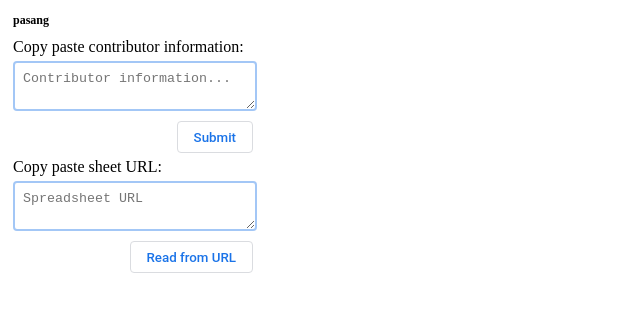
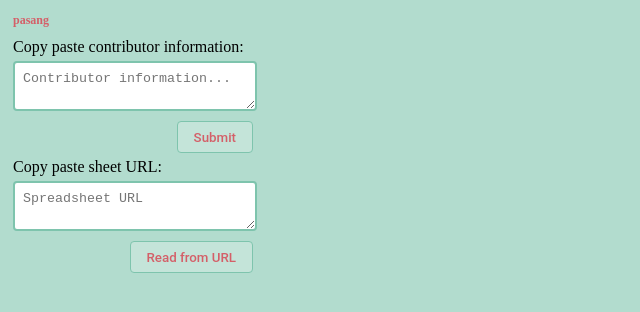
Before and after one commit to contributorshipcollaboration/pasang, a website built with webpack: page public/popup.html in a window 1280 px wide. Shown: the whole page, without its empty margins (0-640 px from the left). Built offline with nearby package versions, Linux system fonts and the light colour scheme; no server answers; files whose address does not match are found by name.

Commit message:
css tenzing colors

```diff
--- a/package.json
+++ b/package.json
@@ -15,7 +15,7 @@
     "lorem-ipsum": "^2.0.8",
     "mini-css-extract-plugin": "^2.7.2",
     "prettier": "^2.8.1",
-    "webpack": "^5.75.0",
+    "webpack": "^5.89.0",
     "webpack-cli": "^4.10.0",
     "webpack-merge": "^5.8.0"
   },
--- a/src/popup.css
+++ b/src/popup.css
@@ -1,5 +1,6 @@
 body {
     width: 250px;
+    background-color: #b2dcce;
 }
 
 #pasang-wrapper {
@@ -8,6 +9,7 @@ body {
 
 #pasang-header h1 {
     font-size: 12px;
+    color: #d45f68;
     margin: 0;
     margin-bottom: 10px;
 }
@@ -15,10 +17,10 @@ body {
 .button {
     font-family: Roboto, system-ui, sans-serif;
     align-items: center;
-    border: 1px solid rgb( 218, 220, 224 );
+    border: 1px solid #7ec4ad;
     border-radius: 4px;
     box-sizing: border-box;
-    color: rgb( 26, 115, 232 );
+    color: #d45f68;
     cursor: pointer;
     display: inline-flex;
     flex-shrink: 0;
@@ -30,7 +32,7 @@ body {
     padding: 8px 16px;
     position: relative;
     user-select: none;
-    background: white;
+    background: #C4E4D9;
     margin: 10px 0 5px 10px;
 }
 
@@ -58,7 +60,7 @@ body {
 }
 
 textarea {
-    border: 2px solid rgba( 26, 115, 232, 0.4 );
+    border: 2px solid #7ec4ad;
     padding: 8px;
     border-radius: 4px;
     display: block;
```
Also changed, not shown: 1 other file.
